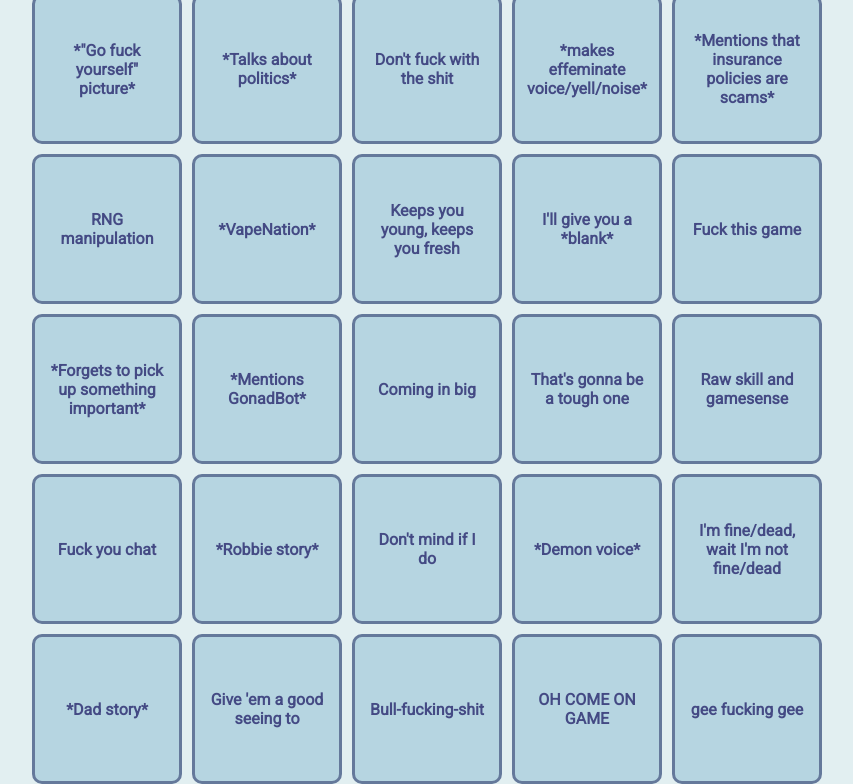
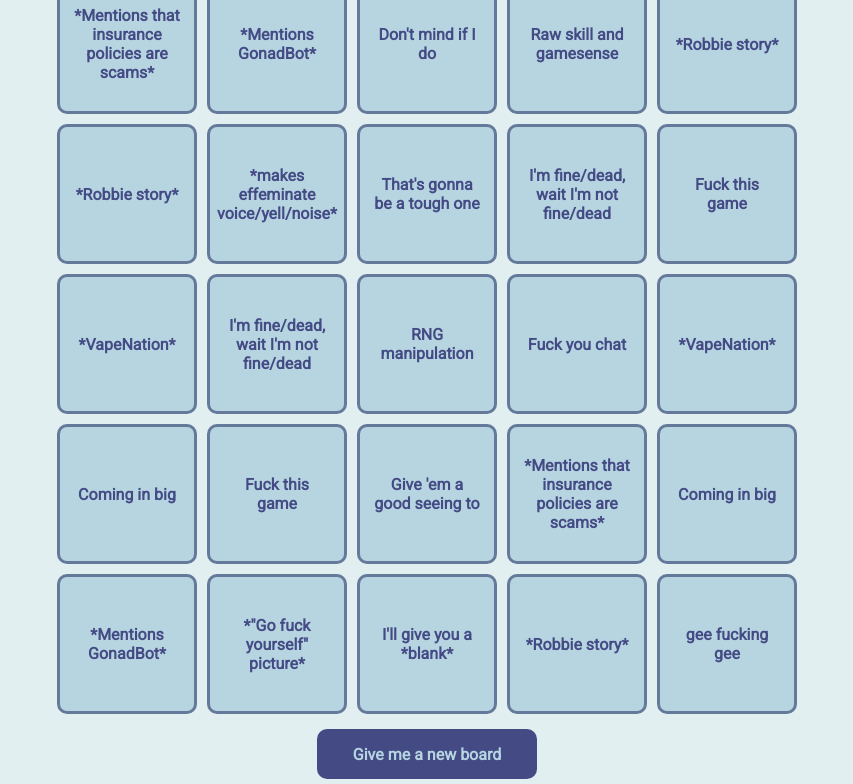
Before and after one commit to RikyTales/TamBingo, a plain HTML site: page index.html in a window 1280 px wide. Shown: the part 118-902 px from the top of the page, without its empty margins (213-1066 px from the left). Drawn offline with nearby package versions, Linux system fonts and the light colour scheme.

Commit message:
added a new board button and made space for it

```diff
--- a/index.html
+++ b/index.html
@@ -48,6 +48,7 @@
       <div class="cell number25"></div>
     </div>
   </div>
+  <div class="new-board">Give me a new board</div>
   <script src="https://ajax.googleapis.com/ajax/libs/jquery/3.1.1/jquery.min.js"></script>
   <script src="scripts.js" charset="utf-8"></script>
 </body>
--- a/scripts.js
+++ b/scripts.js
@@ -26,14 +26,21 @@ var options = [
   "*Mentions GonadBot*"
 ];
 
-for (var i = 1; i < 26; i++) {
-  var entrance = Math.floor(Math.random() * options.length);
-  var nameEntrance = options[entrance];
-  var index = options.indexOf(nameEntrance);
-  $(`.number${i}`).html(nameEntrance);
-  options.splice(index, 1);
+function generateBoard() {
+  for (var i = 1; i < 26; i++) {
+    var optionsClone = options.slice(0);
+    var entrance = Math.floor(Math.random() * optionsClone.length);
+    var nameEntrance = optionsClone[entrance];
+    var index = optionsClone.indexOf(nameEntrance);
+
+    $(`.number${i}`).html(nameEntrance);
+    optionsClone.splice(index, 1);
+  }
 }
 
+$(".new-board").on("click", generateBoard);
 $(".cell").click(function () {
   $(this).toggleClass("active");
 });
+
+generateBoard();
--- a/styles.css
+++ b/styles.css
@@ -1,6 +1,7 @@
 * {
   margin: 0;
   padding: 0;
+  box-sizing: border-box;
 }
 body {
   background: #E2EFF1;
@@ -8,7 +9,7 @@ body {
 }
 .logo {
   width: 800px;
-  margin: 10px auto;
+  margin: 0 auto;
   text-align: center;
   text-transform: uppercase;
   font-size: 46px;
@@ -27,30 +28,33 @@ body {
   display: flex;
   align-items: center;
   justify-content: center;
-  height: 150px;
+  height: 140px;
   margin-bottom: 10px;
 }
 .row:last-child {
   margin-bottom: 0;
 }
-
-.cell {
+.cell, .new-board {
   display: flex;
-  box-sizing: border-box;
+  justify-content: center;
   align-items: center;
-  justify-content: center;
-  -webkit-user-select: none;
-  cursor: pointer;
+  text-align: center;
   font-family: 'Roboto', sans-serif;
   font-weight: bold;
-  text-align: center;
-  background: #B6D5E1;
-  width: 150px;
+  padding: 14px;
+  border-radius: 10px;
+  -webkit-user-select: none;
+  -moz-user-select: none;
+  -ms-user-select: none;
+  user-select: none;
+  cursor: pointer;
+}
+.cell {
+  width: 140px;
   height: 100%;
   margin: 0 10px 0 0;
-  padding: 14px;
+  background: #B6D5E1;
   border: 3px solid #65799B;
-  border-radius: 10px;
 }
 .cell:nth-child(5n) {
   margin-right: 0;
@@ -59,3 +63,10 @@ body {
   padding: 10px;
   border: 7px solid #444a84;
 }
+.new-board {
+  width: 220px;
+  height: 50px;
+  margin: 15px auto 0;
+  background-color: #444a84;
+  color: #B6D5E1;
+}
```
